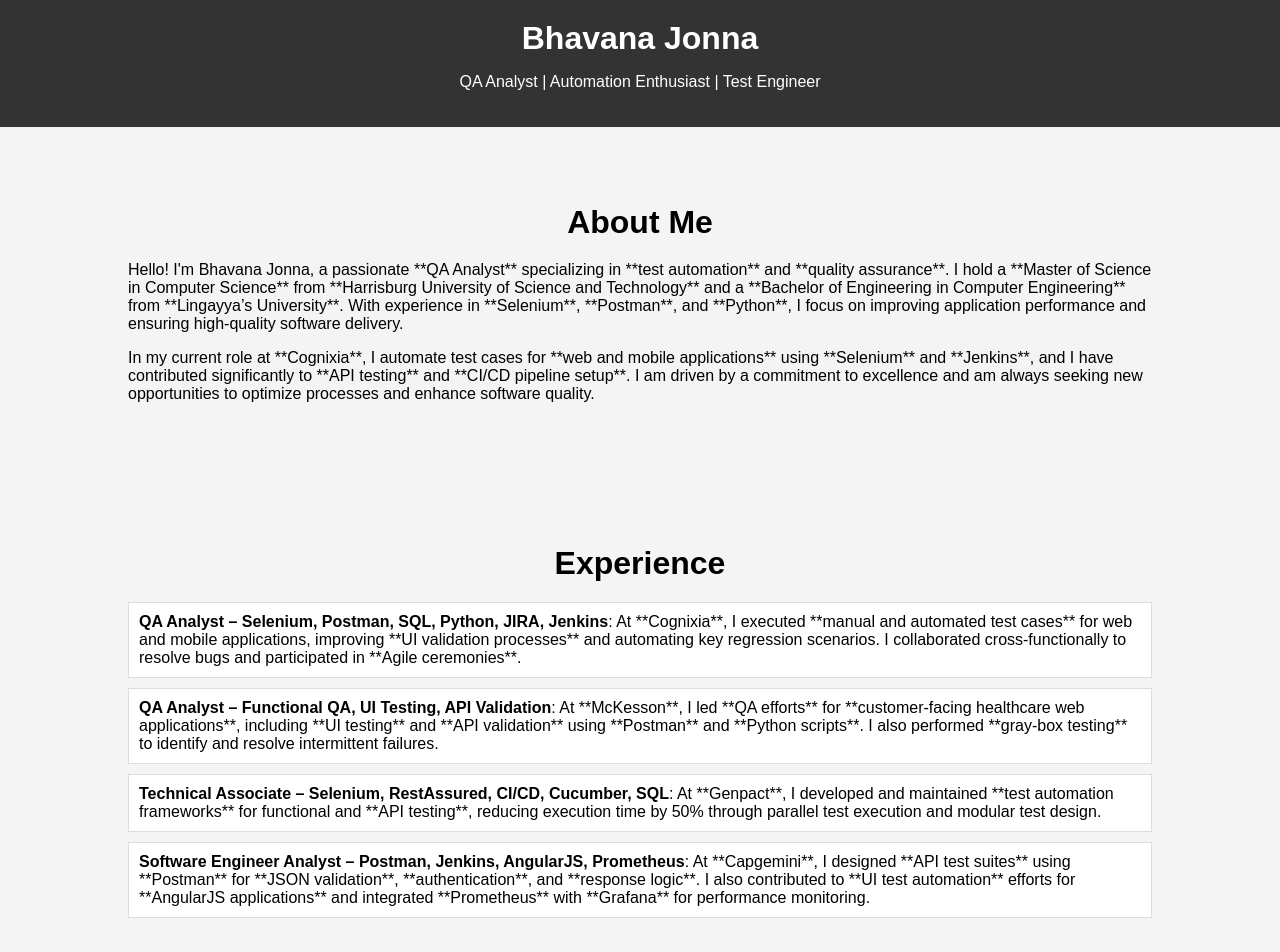
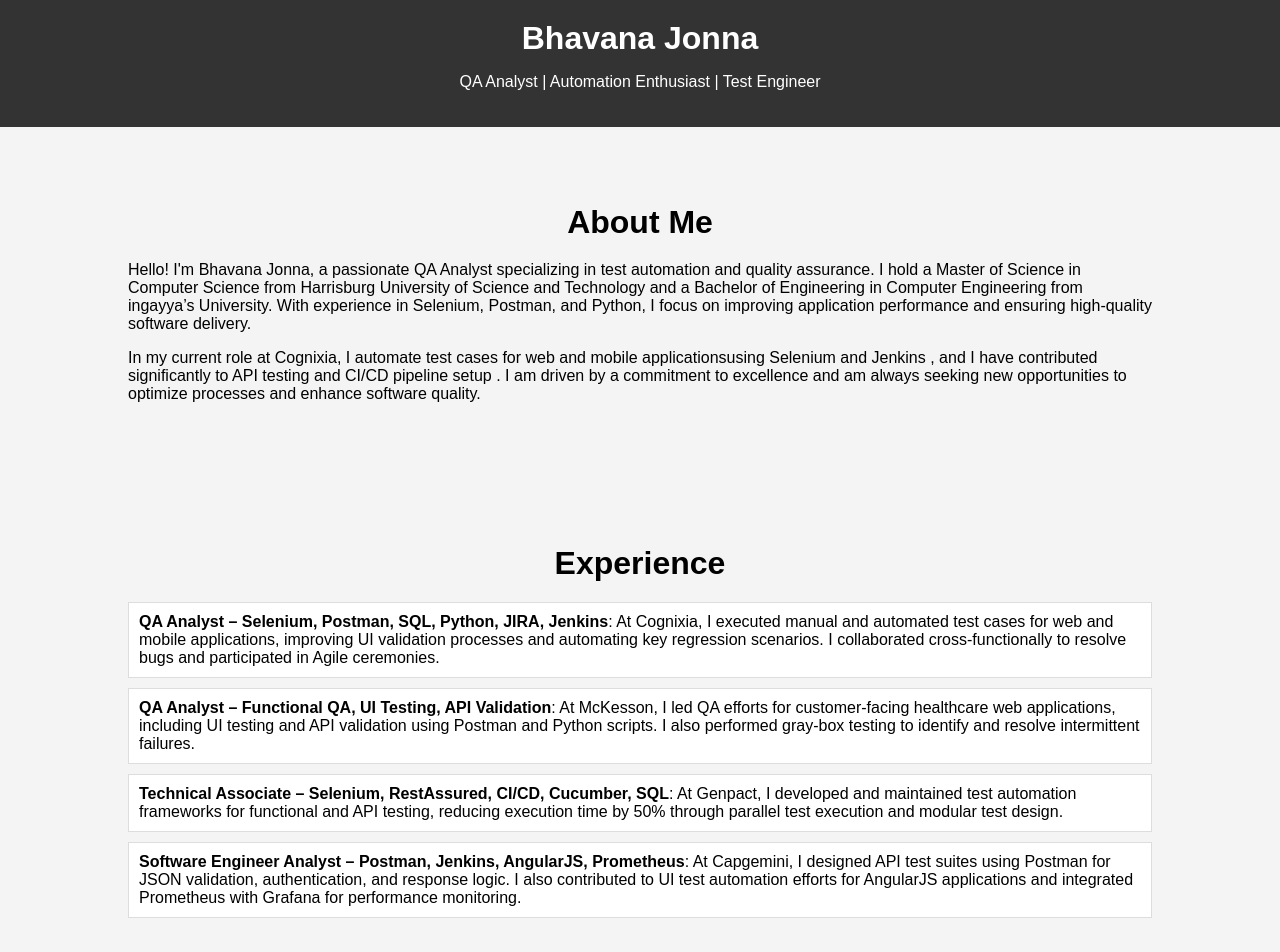
Before and after one commit to Jonna-Bhavana/my-portfolio, a plain HTML site: page index.html in a window 1280 px wide. Shown: the top 952 px of the page. Drawn offline with Linux system fonts and the light colour scheme; a script that the page names is missing.

Commit message:
Update index.html

```diff
--- a/index.html
+++ b/index.html
@@ -20,8 +20,8 @@
     <section class="about">
         <div class="container">
             <h2>About Me</h2>
-            <p>Hello! I'm Bhavana Jonna, a passionate **QA Analyst** specializing in **test automation** and **quality assurance**. I hold a **Master of Science in Computer Science** from **Harrisburg University of Science and Technology** and a **Bachelor of Engineering in Computer Engineering** from **Lingayya’s University**. With experience in **Selenium**, **Postman**, and **Python**, I focus on improving application performance and ensuring high-quality software delivery.</p>
-            <p>In my current role at **Cognixia**, I automate test cases for **web and mobile applications** using **Selenium** and **Jenkins**, and I have contributed significantly to **API testing** and **CI/CD pipeline setup**. I am driven by a commitment to excellence and am always seeking new opportunities to optimize processes and enhance software quality.</p>
+            <p>Hello! I'm Bhavana Jonna, a passionate QA Analyst specializing in test automation and quality assurance. I hold a Master of Science in Computer Science from Harrisburg University of Science and Technology and a Bachelor of Engineering in Computer Engineering from ingayya’s University. With experience in Selenium, Postman, and Python, I focus on improving application performance and ensuring high-quality software delivery.</p>
+            <p>In my current role at Cognixia, I automate test cases for web and mobile applicationsusing Selenium and Jenkins , and I have contributed significantly to API testing and CI/CD pipeline setup . I am driven by a commitment to excellence and am always seeking new opportunities to optimize processes and enhance software quality.</p>
         </div>
     </section>
 
@@ -30,10 +30,10 @@
         <div class="container">
             <h2>Experience</h2>
             <ul>
-                <li><strong>QA Analyst – Selenium, Postman, SQL, Python, JIRA, Jenkins</strong>: At **Cognixia**, I executed **manual and automated test cases** for web and mobile applications, improving **UI validation processes** and automating key regression scenarios. I collaborated cross-functionally to resolve bugs and participated in **Agile ceremonies**.</li>
-                <li><strong>QA Analyst – Functional QA, UI Testing, API Validation</strong>: At **McKesson**, I led **QA efforts** for **customer-facing healthcare web applications**, including **UI testing** and **API validation** using **Postman** and **Python scripts**. I also performed **gray-box testing** to identify and resolve intermittent failures.</li>
-                <li><strong>Technical Associate – Selenium, RestAssured, CI/CD, Cucumber, SQL</strong>: At **Genpact**, I developed and maintained **test automation frameworks** for functional and **API testing**, reducing execution time by 50% through parallel test execution and modular test design.</li>
-                <li><strong>Software Engineer Analyst – Postman, Jenkins, AngularJS, Prometheus</strong>: At **Capgemini**, I designed **API test suites** using **Postman** for **JSON validation**, **authentication**, and **response logic**. I also contributed to **UI test automation** efforts for **AngularJS applications** and integrated **Prometheus** with **Grafana** for performance monitoring.</li>
+                <li><strong>QA Analyst – Selenium, Postman, SQL, Python, JIRA, Jenkins</strong>: At Cognixia, I executed manual and automated test cases for web and mobile applications, improving UI validation processes and automating key regression scenarios. I collaborated cross-functionally to resolve bugs and participated in Agile ceremonies.</li>
+                <li><strong>QA Analyst – Functional QA, UI Testing, API Validation</strong>: At McKesson, I led QA efforts for customer-facing healthcare web applications, including UI testing and API validation using Postman and Python scripts. I also performed gray-box testing to identify and resolve intermittent failures.</li>
+                <li><strong>Technical Associate – Selenium, RestAssured, CI/CD, Cucumber, SQL</strong>: At Genpact, I developed and maintained test automation frameworks for functional and API testing, reducing execution time by 50% through parallel test execution and modular test design.</li>
+                <li><strong>Software Engineer Analyst – Postman, Jenkins, AngularJS, Prometheus</strong>: At Capgemini, I designed API test suites using Postman for JSON validation, authentication, and response logic. I also contributed to UI test automation efforts for AngularJS applications and integrated Prometheus with Grafana for performance monitoring.</li>
             </ul>
         </div>
     </section>
```
